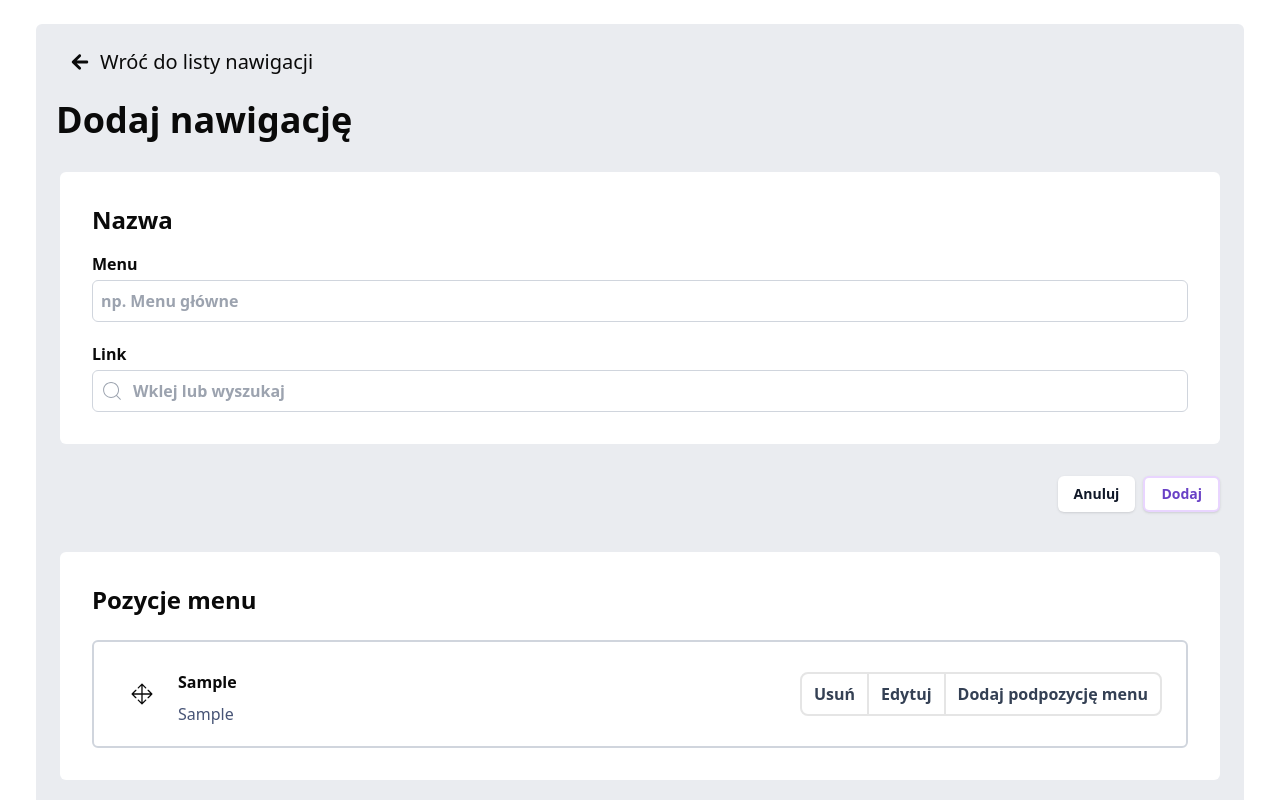
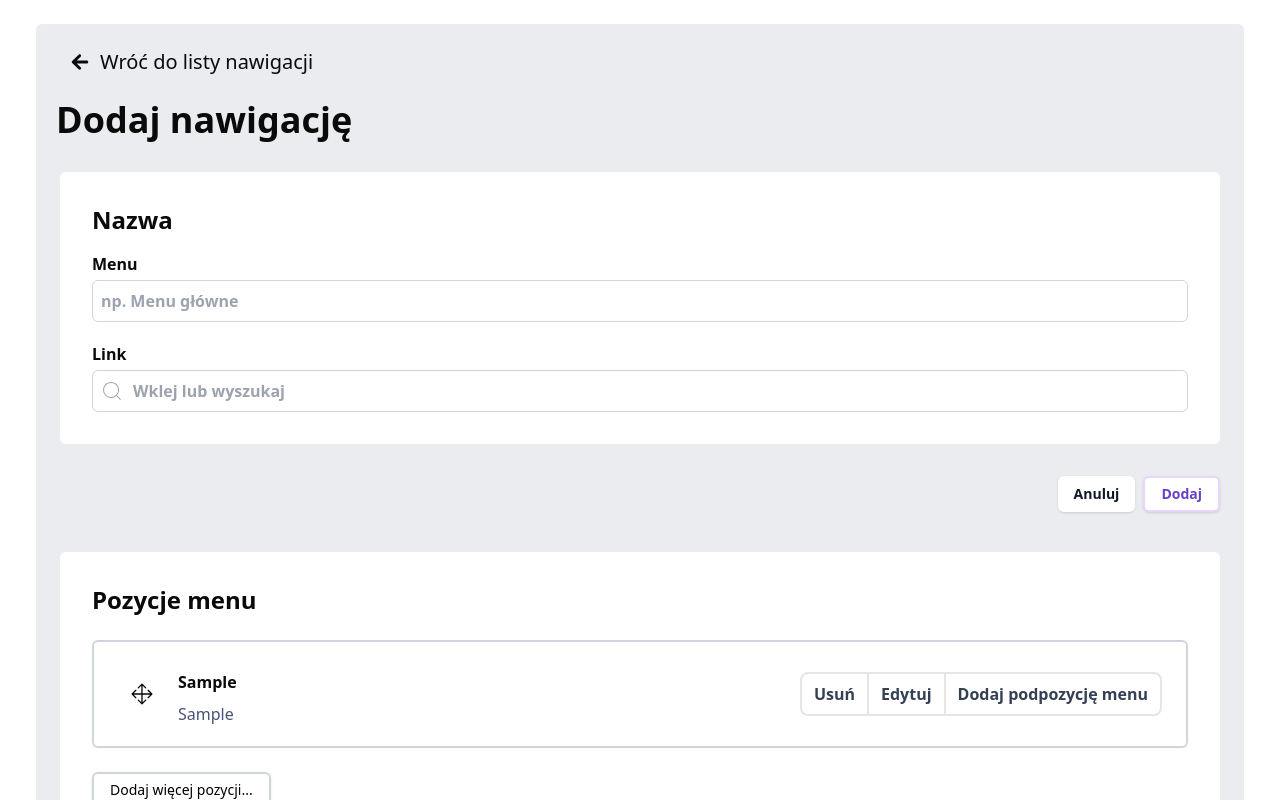
Before and after one commit to Bartiiio/droplo, a Next.js app: page / in a window 1280 px wide. Both pictures are taken after typing "Sample", "Sample" into the empty fields and a click on the button "Dodaj". Shown: the top 800 px of the page. Built offline with nearby package versions, Linux system fonts and the light colour scheme.

Commit message:
Added focus on input after clicking 'Add' and implemented smooth scroll to the top of the page

```diff
--- a/app/page.tsx
+++ b/app/page.tsx
@@ -10,6 +10,7 @@ import { motion } from "motion/react";
 
 export default function Home() {
    const store = useStore();
+
    return (
       <div className="mx-6 min-h-full">
          <div className="bg-background-grey mt-6 rounded-md mb-6 pb-4 max-w-[1208px] mx-auto">
@@ -66,7 +67,11 @@ export default function Home() {
                   ease: "easeOut",
                }}
             >
-               <div className="p-8 m-6 rounded-md bg-white">
+               <div
+                  className={`p-8 m-6 rounded-md bg-white relative ${
+                     store.items.length ? "min-h-[350px]" : ""
+                  }`}
+               >
                   <h1 className="font-bold text-2xl mb-4">Pozycje menu</h1>
                   {store.items.length ? <List /> : <Menu />}
                </div>
--- a/components/ButtonPurple.tsx
+++ b/components/ButtonPurple.tsx
@@ -1,8 +1,26 @@
+import useStore from "@/hooks/useStore";
 import { GoPlusCircle } from "react-icons/go";
 
 export default function ButtonPurple() {
+   const store = useStore();
+
+   const inputRef = store.inputRef;
+
+   const fucusInputClick = () => {
+      if (inputRef) {
+         inputRef.focus();
+         window.scrollTo({
+            top: 0,
+            left: 0,
+            behavior: "smooth",
+         });
+      }
+   };
    return (
-      <div className="bg-custom-purple rounded-md py-3 px-4 space-x-1 flex justify-center items-center font-bold text-white cursor-pointer">
+      <div
+         onClick={fucusInputClick}
+         className="bg-custom-purple rounded-md py-3 px-4 space-x-1 flex justify-center items-center font-bold text-white cursor-pointer"
+      >
          <GoPlusCircle size={24} />
          <p className="pl-2">Dodaj pozycję menu</p>
       </div>
--- a/components/List.tsx
+++ b/components/List.tsx
@@ -11,9 +11,22 @@ import { arrayMove, SortableContext } from "@dnd-kit/sortable";
 import { restrictToVerticalAxis } from "@dnd-kit/modifiers";
 import { useState } from "react";
 import toast from "react-hot-toast";
+import { Button } from "./ui/button";
 
 export default function List() {
    const store = useStore();
+   const inputRef = store.inputRef;
+
+   const fucusInputClick = () => {
+      if (inputRef) {
+         inputRef.focus();
+         window.scrollTo({
+            top: 0,
+            left: 0,
+            behavior: "smooth",
+         });
+      }
+   };
 
    const [isDragging, setIsDragging] = useState(false);
 
@@ -61,6 +74,14 @@ export default function List() {
                ))}
             </SortableContext>
          </DndContext>
+         <div className=" bottom-2 inline-block w-full mt-6">
+            <Button
+               onClick={fucusInputClick}
+               className="border-border-default border-2 text-black bg-transparent hover:bg-transparent"
+            >
+               Dodaj więcej pozycji...
+            </Button>
+         </div>
       </div>
    );
 }
--- a/components/ListAdd.tsx
+++ b/components/ListAdd.tsx
@@ -3,6 +3,7 @@ import { useForm } from "react-hook-form";
 import { motion } from "motion/react";
 import toast from "react-hot-toast";
 import { CiSearch } from "react-icons/ci";
+import { useEffect } from "react";
 
 type FormValues = {
    menuName: string;
@@ -11,6 +12,8 @@ type FormValues = {
 
 export default function ListAdd() {
    const store = useStore();
+
+   const setInputRef = store.setInputRef;
 
    const {
       register,
@@ -33,6 +36,14 @@ export default function ListAdd() {
 
    const menuLinkValue = watch("menuLink", "");
 
+   useEffect(() => {
+      const inputElement = document.getElementById(
+         "menuNameInput"
+      ) as HTMLInputElement;
+      setInputRef(inputElement);
+      return () => setInputRef(null);
+   }, [setInputRef]);
+
    return (
       <motion.div
          initial={{ x: "-100%", opacity: 0 }}
@@ -52,6 +63,7 @@ export default function ListAdd() {
             <h2 className="mb-1">Menu</h2>
             <input
                type="text"
+               id="menuNameInput"
                placeholder="np. Menu główne"
                className={`border p-2 rounded-md w-full mb-2 ${
                   errors.menuName ? "border-red-500" : "border-border-default"
--- a/hooks/useStore.ts
+++ b/hooks/useStore.ts
@@ -15,6 +15,9 @@ type MenuItem = {
 };
 
 type StoreState = {
+   inputRef: HTMLInputElement | null;
+   setInputRef: (ref: HTMLInputElement | null) => void;
+
    items: MenuItem[];
    addItem: (item: Omit<MenuItem, "id" | "subItems" | "position">) => void;
    editItem: (
@@ -34,6 +37,9 @@ type StoreState = {
 };
 
 const useStore = create<StoreState>((set) => ({
+   inputRef: null,
+   setInputRef: (ref) => set({ inputRef: ref }),
+
    items: [],
    addItem: (item) =>
       set((state) => {
```
